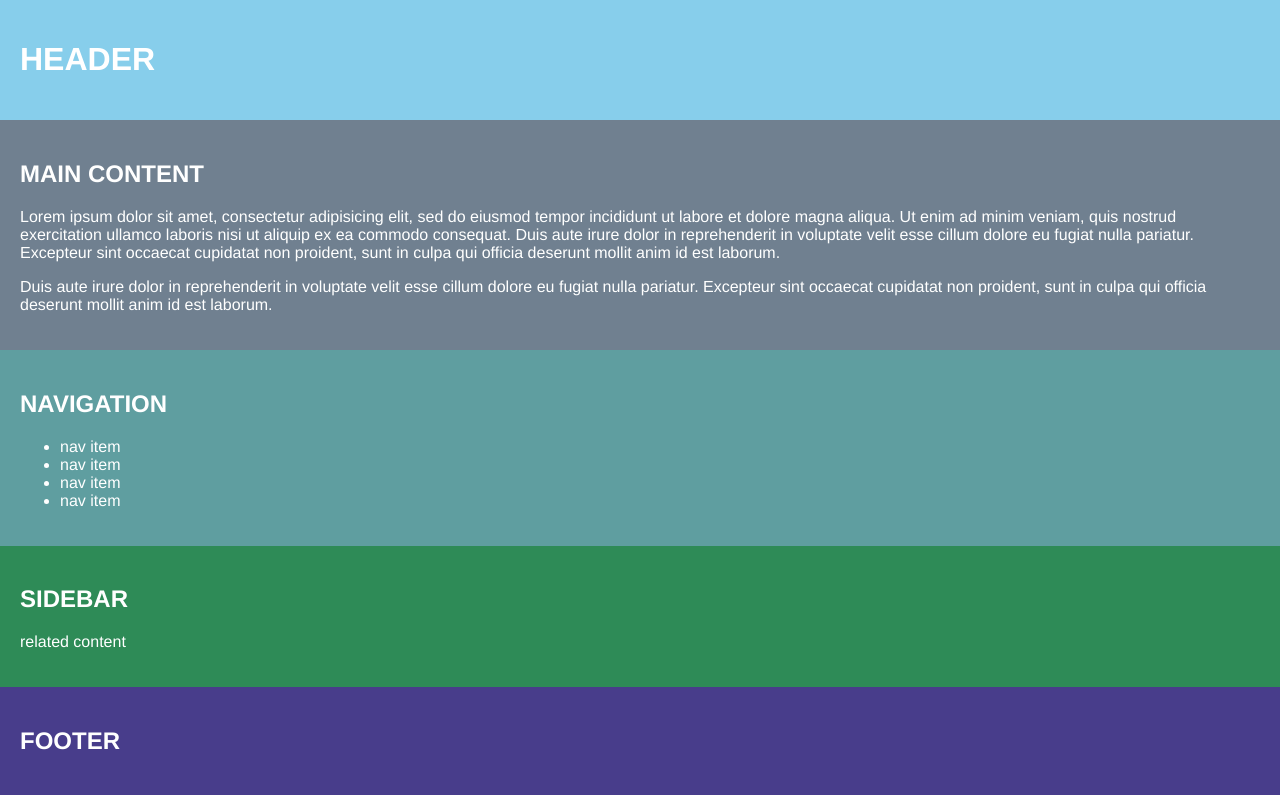
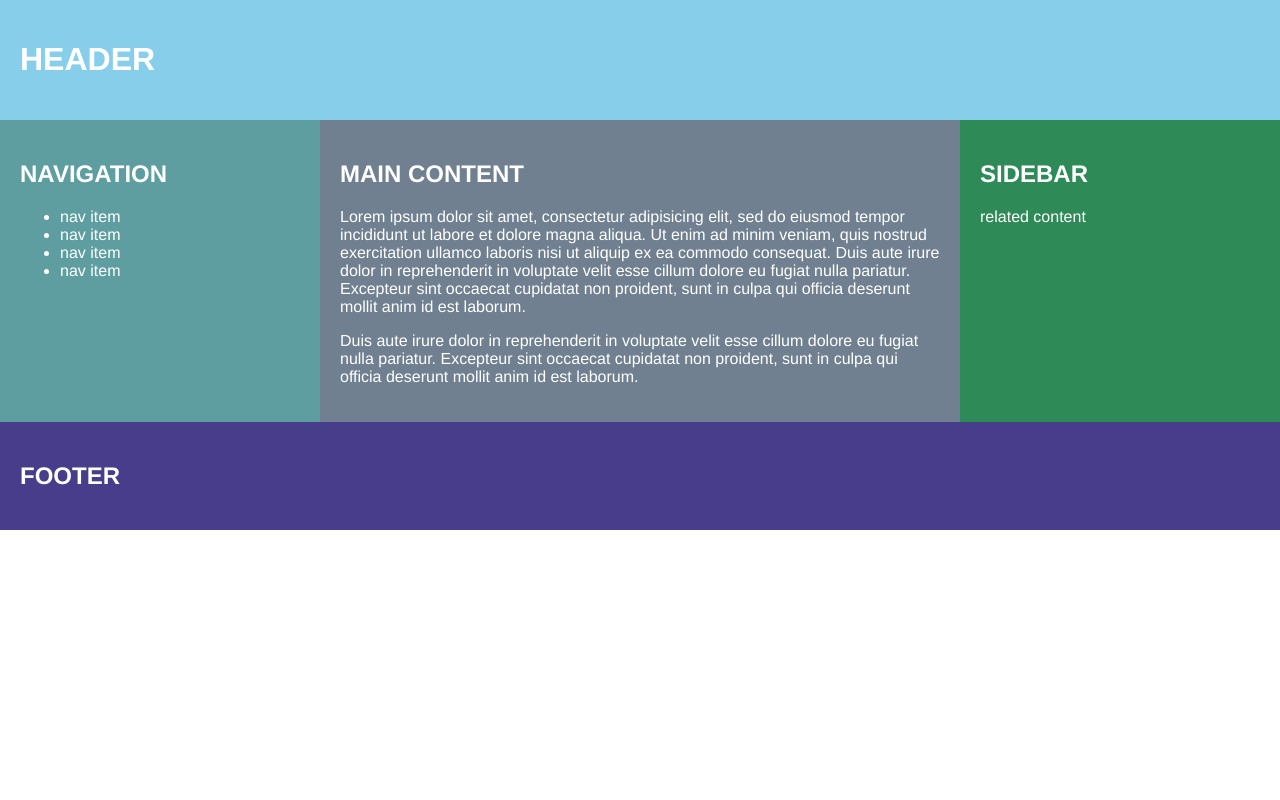
Before and after one commit to OswardPhekani/MyPracticeProjects, a plain HTML site: page projectTutorials/gridLayout/index.html in a window 1280 px wide. Drawn offline with Linux system fonts and the light colour scheme.

Commit message:
Grid Layout
trying out Grid

```diff
--- a/projectTutorials/gridLayout/style.css
+++ b/projectTutorials/gridLayout/style.css
@@ -25,20 +25,35 @@ html {
   .container {
     color: white;
     font-family: helvetica, arial, sans-serif;
+    display: grid;
+    /* Setting up the number of grid columns we need  */
+    grid-template-columns: repeat(12, minmax(0, 1fr));
+
   }
 
   header {
     background: skyblue;
+    /* Setting up the end values for the grid ending with 13  */
+    grid-column: 1/13;
   }
   main {
     background: slategray;
+   grid-column: 4/10;
   }
   nav {
     background: cadetblue;
+   grid-column: 1/4;
   }
   aside {
     background: seagreen;
+    /* Assign Column Span  */
+    grid-column: 10/13;
+  }
+  /* assign Grid row to cover up spaces  */
+  main, nav, aside {
+    grid-row: 2/4;
   }
   footer {
     background: darkslateblue;
+    grid-column: 1/13;
   }
```
